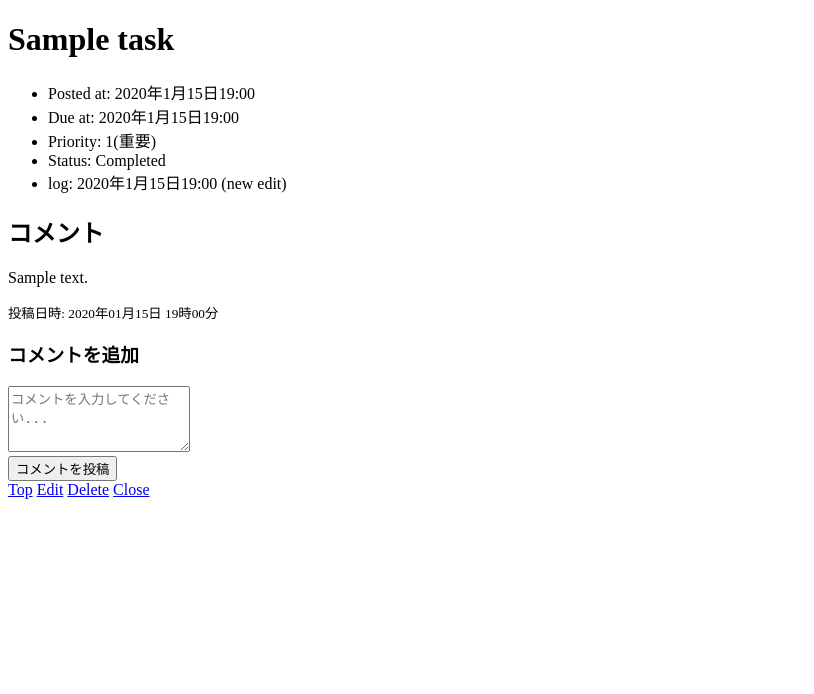
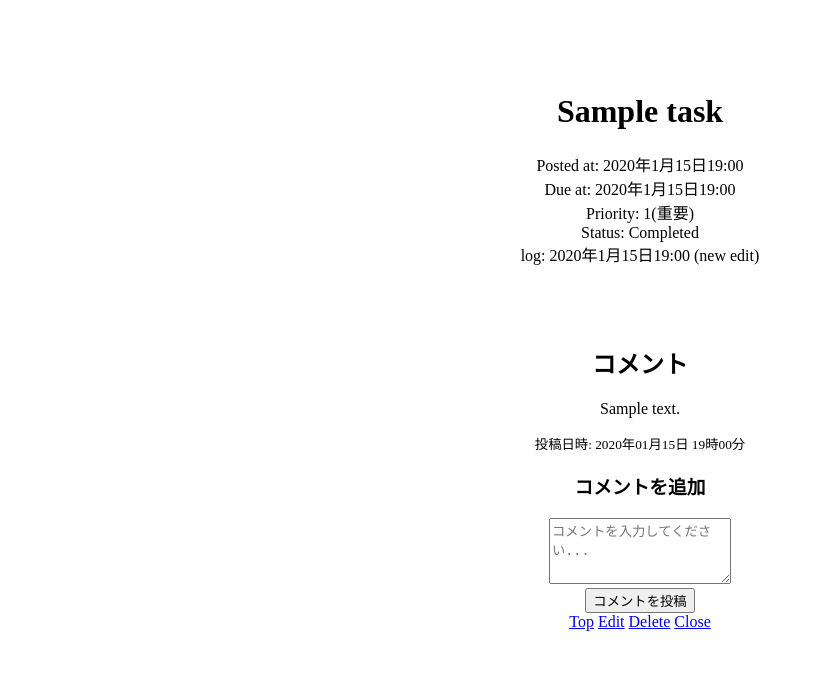
Before and after one commit to 1F102402563/django-test-exercise, a Django app: page /1/ in a window 1280 px wide. Shown: the top 694 px of the page, without its empty margins (0-814 px from the left). Run offline with Django 5.2, Linux system fonts and the light colour scheme; tables that the repository leaves empty hold one stand-in row (values such as "Sample post").

Commit message:
detail.css追加

```diff
--- /dev/null
+++ b/todo/static/todo/css1/detail.css
@@ -0,0 +1,14 @@
+body{
+    background-color: rgb(255, 255, 255);
+    text-align: center;
+    list-style-position: inside;
+    padding: 5%;
+}
+ul {
+  list-style: none;
+  padding: 0;
+  width: 100%;
+}
+h2{
+    margin-top: 7%;
+}
--- a/todo/templates/todo/detail.html
+++ b/todo/templates/todo/detail.html
@@ -6,6 +6,7 @@
     <title>To Do Application</title>
     <meta charset="UTF-8">
     <meta name="author" content="INIAD">
+    <link href="{% static 'todo/css1/detail.css' %}" rel="stylesheet">
   </head>
 
   <body>
```
